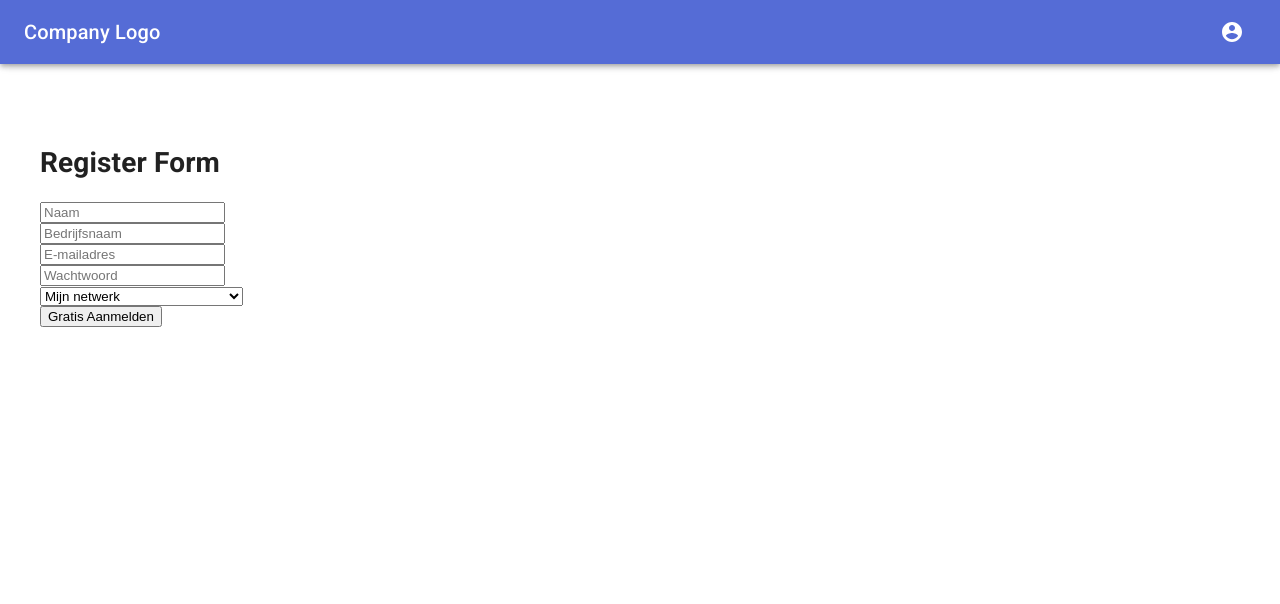
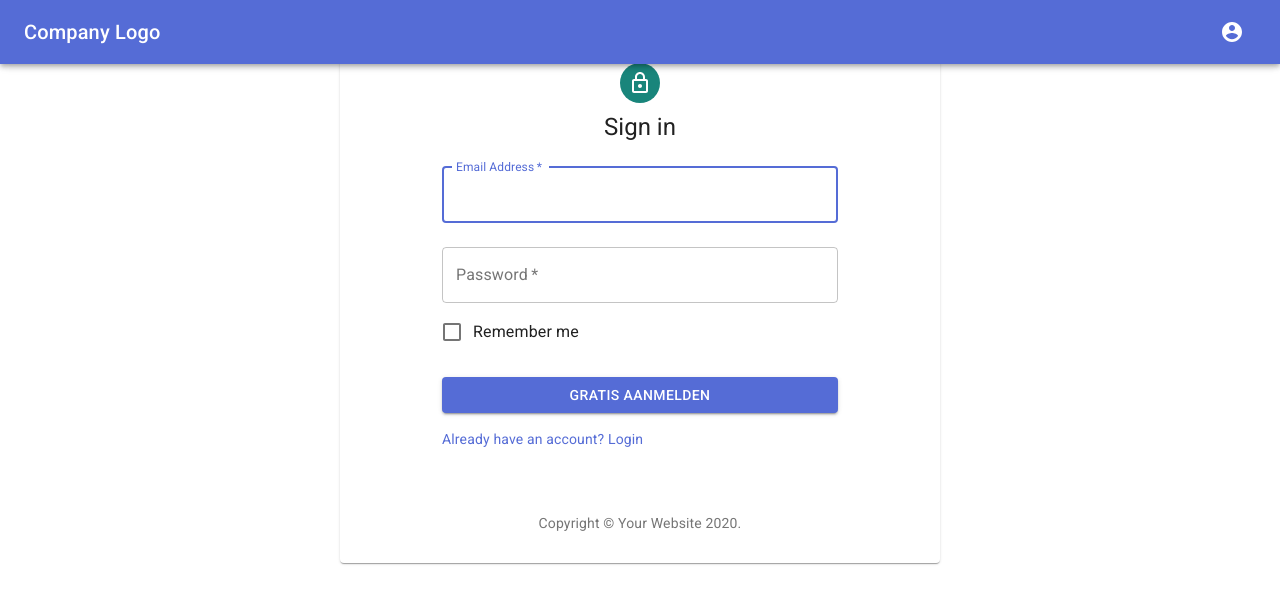
Before and after one commit to rilwanfit/invoice-frontend, a Next.js app: page /register in a window 1280 px wide. Shown: the top 604 px of the page. Built offline with nearby package versions, Linux system fonts and the light colour scheme.

Commit message:
login and registration form

```diff
--- a/components/RegisterForm.js
+++ b/components/RegisterForm.js
@@ -3,6 +3,53 @@
 import * as Yup from 'yup';
 import axios from 'axios';
 import Router from 'next/router'
+
+import Avatar from '@material-ui/core/Avatar';
+import Button from '@material-ui/core/Button';
+import CssBaseline from '@material-ui/core/CssBaseline';
+import TextField from '@material-ui/core/TextField';
+import FormControlLabel from '@material-ui/core/FormControlLabel';
+import Checkbox from '@material-ui/core/Checkbox';
+import Link from '@material-ui/core/Link';
+import Grid from '@material-ui/core/Grid';
+import Box from '@material-ui/core/Box';
+import LockOutlinedIcon from '@material-ui/icons/LockOutlined';
+import Typography from '@material-ui/core/Typography';
+import { makeStyles } from '@material-ui/core/styles';
+import Container from '@material-ui/core/Container';
+
+function Copyright() {
+  return (
+    <Typography variant="body2" color="textSecondary" align="center">
+      {'Copyright © '}
+      <Link color="inherit" href="https://material-ui.com/">
+        Your Website
+      </Link>{' '}
+      {new Date().getFullYear()}
+      {'.'}
+    </Typography>
+  );
+}
+
+const useStyles = makeStyles((theme) => ({
+  paper: {
+    marginTop: theme.spacing(30),
+    display: 'flex',
+    flexDirection: 'column',
+    alignItems: 'center',
+  },
+  avatar: {
+    margin: theme.spacing(1),
+    backgroundColor: theme.palette.secondary.main,
+  },
+  form: {
+    width: '100%', // Fix IE 11 issue.
+    marginTop: theme.spacing(1),
+  },
+  submit: {
+    margin: theme.spacing(3, 0, 2),
+  },
+}));
 
 const RegisterSchema = Yup.object().shape({
   email: Yup.string()
@@ -17,9 +64,8 @@
 });
 
 const RegisterForm = () => {
+  const classes = useStyles();
   return (
-
-    <div className="col-lg-12">
     <Formik
       initialValues={{ name: "", companyName: "", email: "", referrer: "my_network", password: "" }}
       validationSchema={RegisterSchema}
@@ -48,101 +94,158 @@
       }}
     >
       {({ touched, errors, isSubmitting }) => (
-          <Form>
-            <div className="form-group">
-              <Field
-                type="text"
-                name="name"
-                placeholder="Naam"
-                className={`form-control ${
-                  touched.name && errors.name ? "is-invalid" : ""
-                  }`}
+        <Container component="main" maxWidth="xs">
+          <CssBaseline />
+          <div className={classes.paper}>
+            <Avatar className={classes.avatar}>
+              <LockOutlinedIcon />
+            </Avatar>
+            <Typography component="h1" variant="h5">
+              Sign in
+</Typography>
+            <form className={classes.form} noValidate>
+              <TextField
+                variant="outlined"
+                margin="normal"
+                required
+                fullWidth
+                id="email"
+                label="Email Address"
+                name="email"
+                autoComplete="email"
+                autoFocus
               />
-              <ErrorMessage
-                component="div"
-                name="name"
-                className="invalid-feedback"
+              <TextField
+                variant="outlined"
+                margin="normal"
+                required
+                fullWidth
+                name="password"
+                label="Password"
+                type="password"
+                id="password"
+                autoComplete="current-password"
               />
+              <FormControlLabel
+                control={<Checkbox value="remember" color="primary" />}
+                label="Remember me"
+              />
+              <Button
+                type="submit"
+                fullWidth
+                variant="contained"
+                color="primary"
+                className={classes.submit}
+              >
+                Gratis Aanmelden
+</Button>
+              <Grid container>
+                <Grid item>
+                  <Link href="/" variant="body2">
+                    {"Already have an account? Login"}
+                  </Link>
+                </Grid>
+              </Grid>
+            </form>
           </div>
-            <div className="form-group">
-              <Field
-                type="bedrijfsNaam"
-                name="companyName"
-                placeholder="Bedrijfsnaam"
-                className={`form-control ${
-                  touched.companyName && errors.companyName ? "is-invalid" : ""
-                  }`}
-              />
-              <ErrorMessage
-                component="div"
-                name="companyName"
-                className="invalid-feedback"
-              />
-            </div>
-            <div className="form-group">
-              <Field
-                type="email"
-                name="email"
-                placeholder="E-mailadres"
-                className={`form-control ${
-                  touched.email && errors.email ? "is-invalid" : ""
-                  }`}
-              />
-              <ErrorMessage
-                component="div"
-                name="email"
-                className="invalid-feedback"
-              />
-            </div>
-            <div className="form-group">
-              <Field
-                type="password"
-                name="password"
-                placeholder="Wachtwoord"
-                className={`form-control ${
-                  touched.password && errors.password ? "is-invalid" : ""
-                  }`}
-              />
-              <ErrorMessage
-                component="div"
-                name="password"
-                className="invalid-feedback"
-              />
-            </div>
-            <div className="form-group" >
-              <Field as="select" name="referrer"
-                className="form-control">
-                <option disabled hidden>Hoe heb je ons gevonden?</option>
-                <optgroup label="Aanbevolen door">
-                  <option defaultValue value="my_network">Mijn netwerk</option>
-                  <option value="my_advicer">Mijn adviseur</option>
-                  <option value="3">Relish</option>
-                </optgroup>
-                <optgroup label="Social Media">
-                  <option value="4">>Facebook</option>
-                  <option value="5">LinkedIn</option>
-                  <option value="6">Twitter</option>
-                  <option value="7">Instagram</option>
-                </optgroup>
-                <optgroup label="Overig">
-                  <option value="8">Gevonden via zoekopdracht</option>
-                  <option value="9">Kamer van Koophandel</option>
-                  <option value="10">Andere bron</option>
-                </optgroup>
-              </Field>
-            </div>
-            <button
-              type="submit"
-              className="btn btn-primary btn-block"
-              disabled={isSubmitting}
-            >
-              {isSubmitting ? "Please wait..." : "Gratis Aanmelden"}
-            </button>
-            <div style={{ color: 'red' }}>{errors.general}</div>
-          </Form>
+          <Box mt={8}>
+            <Copyright />
+          </Box>
+        </Container>
+        // <Form>
+        //   <div className="form-group">
+        //     <Field
+        //       type="text"
+        //       name="name"
+        //       placeholder="Naam"
+        //       className={`form-control ${
+        //         touched.name && errors.name ? "is-invalid" : ""
+        //         }`}
+        //     />
+        //     <ErrorMessage
+        //       component="div"
+        //       name="name"
+        //       className="invalid-feedback"
+        //     />
+        //   </div>
+        //   <div className="form-group">
+        //     <Field
+        //       type="bedrijfsNaam"
+        //       name="companyName"
+        //       placeholder="Bedrijfsnaam"
+        //       className={`form-control ${
+        //         touched.companyName && errors.companyName ? "is-invalid" : ""
+        //         }`}
+        //     />
+        //     <ErrorMessage
+        //       component="div"
+        //       name="companyName"
+        //       className="invalid-feedback"
+        //     />
+        //   </div>
+        //   <div className="form-group">
+        //     <Field
+        //       type="email"
+        //       name="email"
+        //       placeholder="E-mailadres"
+        //       className={`form-control ${
+        //         touched.email && errors.email ? "is-invalid" : ""
+        //         }`}
+        //     />
+        //     <ErrorMessage
+        //       component="div"
+        //       name="email"
+        //       className="invalid-feedback"
+        //     />
+        //   </div>
+        //   <div className="form-group">
+        //     <Field
+        //       type="password"
+        //       name="password"
+        //       placeholder="Wachtwoord"
+        //       className={`form-control ${
+        //         touched.password && errors.password ? "is-invalid" : ""
+        //         }`}
+        //     />
+        //     <ErrorMessage
+        //       component="div"
+        //       name="password"
+        //       className="invalid-feedback"
+        //     />
+        //   </div>
+        //   <div className="form-group" >
+        //     <Field as="select" name="referrer"
+        //       className="form-control">
+        //       <option disabled hidden>Hoe heb je ons gevonden?</option>
+        //       <optgroup label="Aanbevolen door">
+        //         <option defaultValue value="my_network">Mijn netwerk</option>
+        //         <option value="my_advicer">Mijn adviseur</option>
+        //         <option value="3">Relish</option>
+        //       </optgroup>
+        //       <optgroup label="Social Media">
+        //         <option value="4">>Facebook</option>
+        //         <option value="5">LinkedIn</option>
+        //         <option value="6">Twitter</option>
+        //         <option value="7">Instagram</option>
+        //       </optgroup>
+        //       <optgroup label="Overig">
+        //         <option value="8">Gevonden via zoekopdracht</option>
+        //         <option value="9">Kamer van Koophandel</option>
+        //         <option value="10">Andere bron</option>
+        //       </optgroup>
+        //     </Field>
+        //   </div>
+        //   <button
+        //     type="submit"
+        //     className="btn btn-primary btn-block"
+        //     disabled={isSubmitting}
+        //   >
+        //     {isSubmitting ? "Please wait..." : "Gratis Aanmelden"}
+        //   </button>
+        //   <div style={{ color: 'red' }}>{errors.general}</div>
+        // </Form>
       )}
     </Formik>
-    </div>
   );
 };
 
--- a/pages/index.js
+++ b/pages/index.js
@@ -19,7 +19,6 @@
       },
 }));
 
-
 export default function Index() {
     const classes = useStyles();
 
@@ -27,7 +26,6 @@
         <Grid container>
             <Grid item xs={12} m="auto" className={classes.alignItemsAndJustifyContent}>
                 <Paper className={classes.paper}>
-                    <h1>Login Form</h1>
                     <LoginForm />
                 </Paper>
             </Grid>
--- a/pages/register.js
+++ b/pages/register.js
@@ -1,15 +1,33 @@
-import { Fragment } from 'react';
+import Grid from '@material-ui/core/Grid'
+import Paper from '@material-ui/core/Paper'
+import { makeStyles } from '@material-ui/core/styles';
+
 import RegisterForm from '../components/RegisterForm';
 
+const useStyles = makeStyles((theme) => ({
+    paper: {
+        width: '50%',
+        marginTop: 20,
+        padding: 30
+    },
+    alignItemsAndJustifyContent: {
+        width: 500,
+        height: 80,
+        display: 'flex',
+        alignItems: 'center',
+        justifyContent: 'center',
+      },
+}));
+
 export default function Register() {
+    const classes = useStyles();
     return (
-        <Fragment>
-            <div className="container">
-                <h1 className="mt-1">Register Form</h1>
-                <div className="row">
-                    <RegisterForm />
-                </div>
-            </div>
-        </Fragment>
+        <Grid container>
+        <Grid item xs={12} m="auto" className={classes.alignItemsAndJustifyContent}>
+            <Paper className={classes.paper}>
+                <RegisterForm />
+            </Paper>
+        </Grid>
+    </Grid>
     );
 }
```
Also changed, not shown: components/LoginForm.js (+114 -14 lines). Lines whose indentation alone changed are shown as unchanged.
